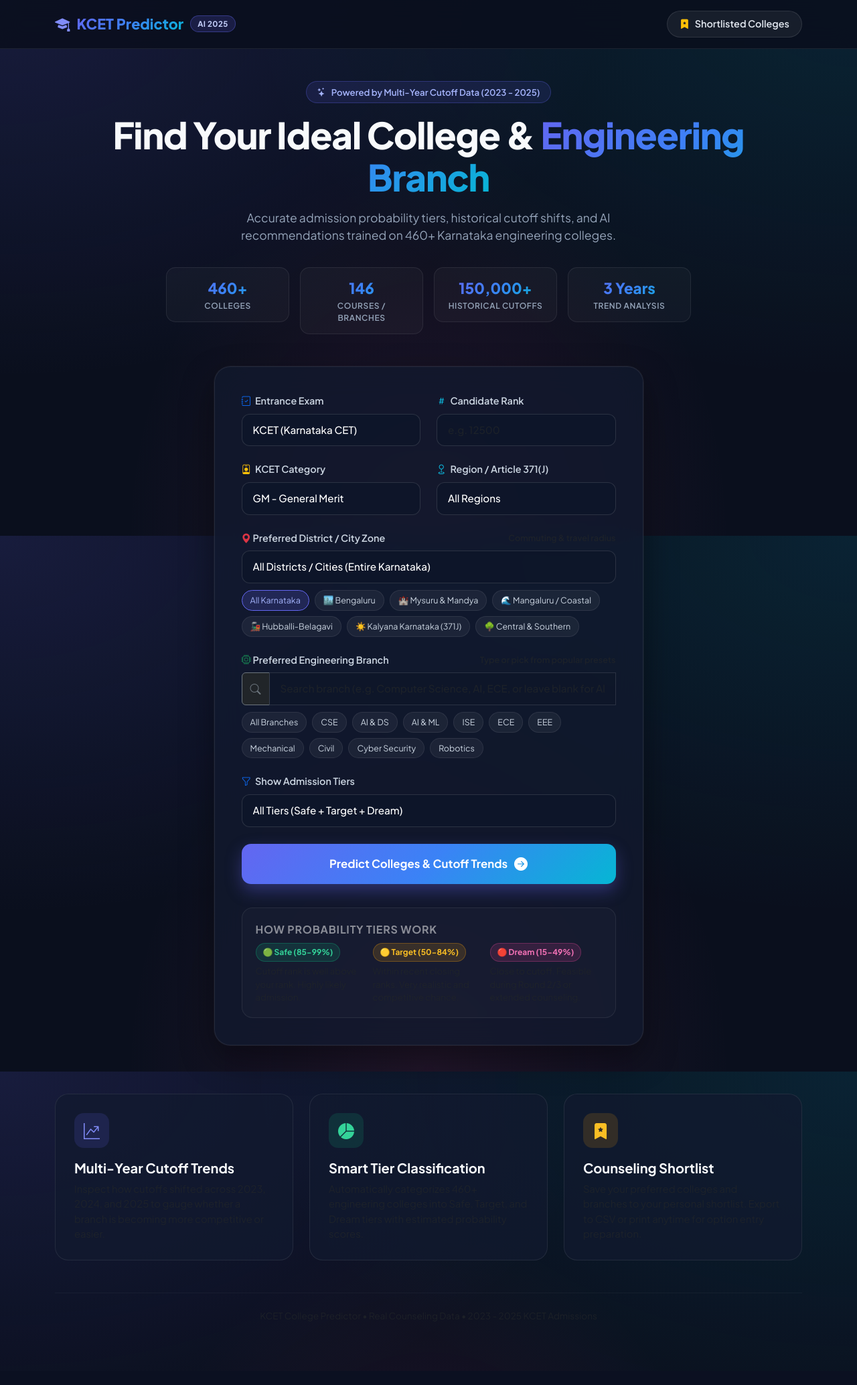
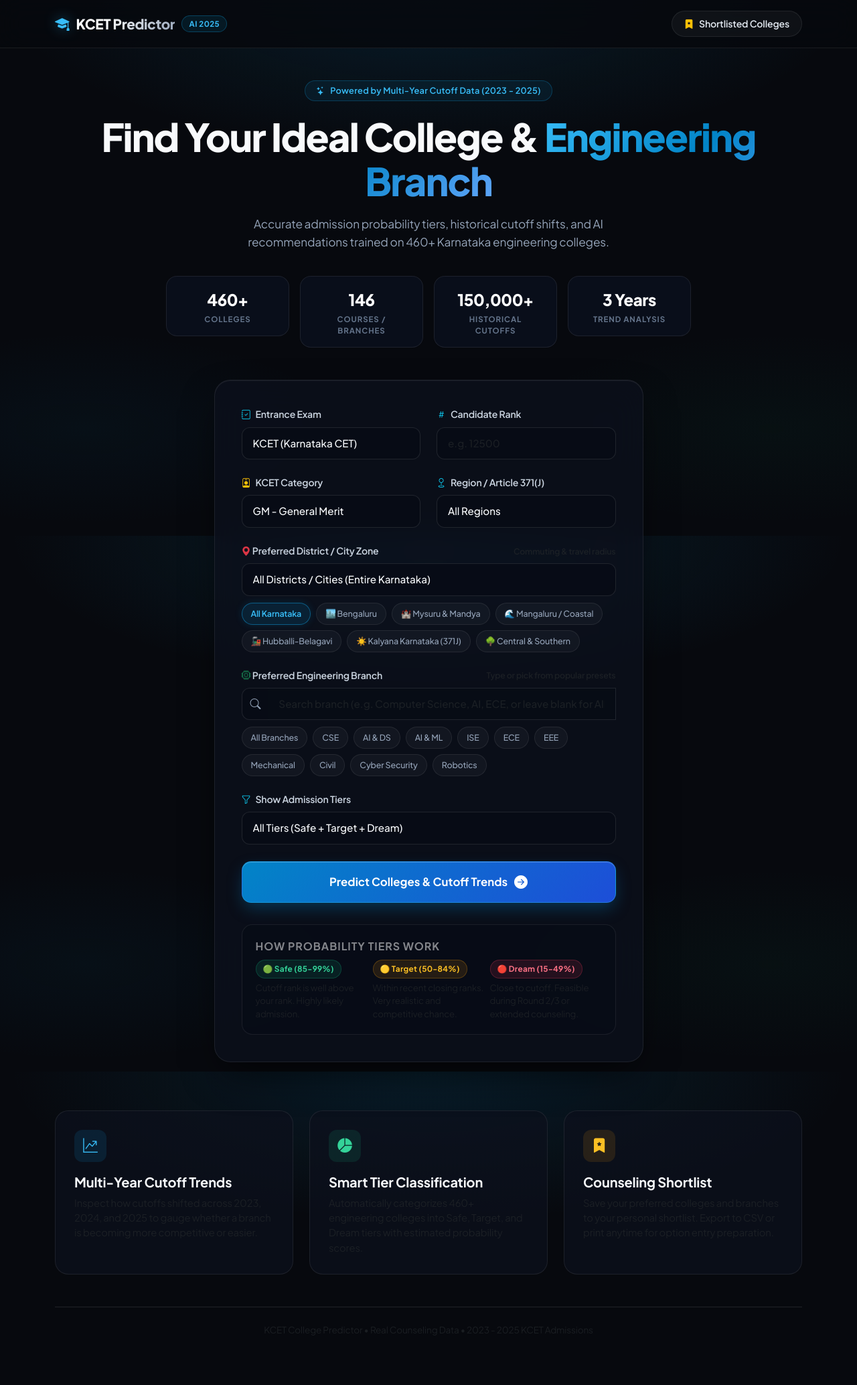
Before and after one commit to Sangu-dev/college-predictor, a Flask app: page / in a window 1280 px wide. Shown: the whole page at 67% size. Before the commit the page ends 1973 px from the top, so only its background shows below. Run offline with Flask 3, Linux system fonts and the light colour scheme.

Commit message:
Redesign UI with minimal, executive obsidian and electric azure theme

```diff
--- a/templates/index.html
+++ b/templates/index.html
@@ -18,38 +18,52 @@
 
     <style>
         :root {
-            --bg-dark: #0a0f1d;
-            --bg-card: rgba(18, 26, 47, 0.75);
+            --bg-base: #07090e;
+            --bg-card: rgba(12, 17, 29, 0.75);
+            --bg-surface: rgba(15, 23, 42, 0.6);
             --border-card: rgba(255, 255, 255, 0.08);
-            --primary-accent: #6366f1;
-            --primary-gradient: linear-gradient(135deg, #6366f1 0%, #3b82f6 50%, #06b6d4 100%);
-            --secondary-gradient: linear-gradient(135deg, #10b981 0%, #06b6d4 100%);
+            --border-card-hover: rgba(56, 189, 248, 0.35);
+            --primary-accent: #0284c7;
+            --accent-cyan: #38bdf8;
+            --accent-blue: #2563eb;
+            --primary-gradient: linear-gradient(135deg, #38bdf8 0%, #0284c7 50%, #2563eb 100%);
+            --btn-gradient: linear-gradient(135deg, #0284c7 0%, #1d4ed8 100%);
             --safe-color: #10b981;
+            --safe-bg: rgba(16, 185, 129, 0.12);
             --target-color: #f59e0b;
-            --dream-color: #ec4899;
+            --target-bg: rgba(245, 158, 11, 0.12);
+            --dream-color: #f43f5e;
+            --dream-bg: rgba(244, 63, 94, 0.12);
             --text-main: #f8fafc;
             --text-muted: #94a3b8;
+            --text-subtle: #64748b;
+        }
+
+        *, *::before, *::after {
+            box-sizing: border-box;
         }
 
         body {
-            background-color: var(--bg-dark);
+            background-color: var(--bg-base);
             background-image:
-                radial-gradient(at 0% 0%, rgba(99, 102, 241, 0.15) 0px, transparent 50%),
-                radial-gradient(at 100% 0%, rgba(6, 182, 212, 0.12) 0px, transparent 50%),
-                radial-gradient(at 50% 100%, rgba(236, 72, 153, 0.1) 0px, transparent 50%);
+                radial-gradient(ellipse 70% 40% at 50% 0%, rgba(14, 165, 233, 0.12), transparent 70%),
+                radial-gradient(ellipse 50% 30% at 90% 80%, rgba(16, 185, 129, 0.04), transparent 60%),
+                radial-gradient(ellipse 50% 30% at 10% 80%, rgba(2, 132, 199, 0.05), transparent 60%);
             background-attachment: fixed;
             min-height: 100vh;
             font-family: 'Plus Jakarta Sans', -apple-system, BlinkMacSystemFont, sans-serif;
             color: var(--text-main);
             overflow-x: hidden;
+            letter-spacing: -0.01em;
         }
 
         /* Navbar */
         .navbar-custom {
-            background: rgba(10, 15, 29, 0.85);
-            backdrop-filter: blur(16px);
+            background: rgba(7, 9, 14, 0.85);
+            backdrop-filter: blur(20px);
             border-bottom: 1px solid var(--border-card);
             padding: 16px 0;
+            transition: all 0.2s ease;
         }
 
         .brand-logo {
@@ -59,45 +73,48 @@
             text-decoration: none;
         }
         .brand-icon {
-            font-size: 1.4rem;
-            color: #818cf8;
+            font-size: 1.35rem;
+            color: var(--accent-cyan);
+            filter: drop-shadow(0 0 10px rgba(56, 189, 248, 0.4));
         }
         .brand-title {
             font-weight: 800;
-            font-size: 1.35rem;
-            background: var(--primary-gradient);
+            font-size: 1.3rem;
+            letter-spacing: -0.02em;
+            background: linear-gradient(135deg, #ffffff 30%, #94a3b8 100%);
             -webkit-background-clip: text;
             -webkit-text-fill-color: transparent;
         }
         .brand-badge {
-            background: rgba(99, 102, 241, 0.18);
-            border: 1px solid rgba(99, 102, 241, 0.4);
-            color: #c7d2fe !important;
+            background: rgba(14, 165, 233, 0.1);
+            border: 1px solid rgba(14, 165, 233, 0.3);
+            color: var(--accent-cyan) !important;
             font-size: 0.72rem;
             font-weight: 700;
             padding: 3px 10px;
             border-radius: 999px;
             letter-spacing: 0.04em;
-            -webkit-text-fill-color: initial !important;
+            -webkit-text-fill-color: var(--accent-cyan) !important;
         }
 
         .nav-btn {
-            background: rgba(255, 255, 255, 0.06);
-            border: 1px solid rgba(255, 255, 255, 0.1);
+            background: rgba(255, 255, 255, 0.04);
+            border: 1px solid rgba(255, 255, 255, 0.08);
             color: #e2e8f0;
             border-radius: 999px;
             padding: 8px 18px;
-            font-size: 0.9rem;
+            font-size: 0.88rem;
             font-weight: 600;
             display: inline-flex;
             align-items: center;
             gap: 8px;
-            transition: all 0.25s ease;
+            transition: all 0.2s ease;
             text-decoration: none;
         }
 
         .nav-btn:hover {
-            background: rgba(255, 255, 255, 0.12);
+            background: rgba(255, 255, 255, 0.09);
+            border-color: rgba(255, 255, 255, 0.16);
             color: #fff;
             transform: translateY(-1px);
         }
@@ -107,90 +124,96 @@
             display: inline-flex;
             align-items: center;
             gap: 8px;
-            padding: 6px 16px;
+            padding: 5px 16px;
             border-radius: 999px;
-            background: rgba(99, 102, 241, 0.12);
-            border: 1px solid rgba(99, 102, 241, 0.3);
-            color: #a5b4fc;
-            font-size: 0.825rem;
+            background: rgba(14, 165, 233, 0.08);
+            border: 1px solid rgba(14, 165, 233, 0.25);
+            color: var(--accent-cyan);
+            font-size: 0.8rem;
             font-weight: 600;
-            margin-bottom: 16px;
+            margin-bottom: 20px;
+            letter-spacing: 0.02em;
         }
 
         .hero-title {
-            font-size: clamp(2.2rem, 5vw, 3.4rem);
+            font-size: clamp(2.3rem, 5.2vw, 3.6rem);
             font-weight: 800;
-            line-height: 1.15;
-            letter-spacing: -0.02em;
-            margin-bottom: 16px;
+            line-height: 1.14;
+            letter-spacing: -0.03em;
+            margin-bottom: 18px;
+            color: #f8fafc;
         }
 
         .gradient-text {
-            background: var(--primary-gradient);
+            background: linear-gradient(135deg, #38bdf8 0%, #0284c7 50%, #60a5fa 100%);
             -webkit-background-clip: text;
             -webkit-text-fill-color: transparent;
         }
 
         .hero-desc {
             color: var(--text-muted);
-            font-size: 1.1rem;
-            max-width: 650px;
-            margin: 0 auto 35px auto;
+            font-size: 1.08rem;
+            max-width: 660px;
+            margin: 0 auto 36px auto;
+            line-height: 1.6;
         }
 
         /* Stats Pill Row */
         .stat-pill {
-            background: rgba(255, 255, 255, 0.03);
+            background: rgba(15, 23, 42, 0.45);
+            backdrop-filter: blur(12px);
             border: 1px solid var(--border-card);
-            border-radius: 14px;
-            padding: 14px 20px;
+            border-radius: 16px;
+            padding: 16px 20px;
             text-align: center;
-            transition: transform 0.2s;
+            transition: all 0.2s cubic-bezier(0.16, 1, 0.3, 1);
         }
         .stat-pill:hover {
-            transform: translateY(-3px);
-            background: rgba(255, 255, 255, 0.05);
+            transform: translateY(-2px);
+            background: rgba(15, 23, 42, 0.65);
+            border-color: var(--border-card-hover);
+            box-shadow: 0 10px 25px -5px rgba(0, 0, 0, 0.5);
         }
         .stat-number {
-            font-size: 1.4rem;
+            font-size: 1.5rem;
             font-weight: 800;
-            background: var(--primary-gradient);
-            -webkit-background-clip: text;
-            -webkit-text-fill-color: transparent;
+            color: #ffffff;
+            letter-spacing: -0.02em;
         }
         .stat-label {
-            font-size: 0.75rem;
-            color: var(--text-muted);
-            font-weight: 600;
+            font-size: 0.72rem;
+            color: var(--text-subtle);
+            font-weight: 700;
             text-transform: uppercase;
-            letter-spacing: 0.05em;
+            letter-spacing: 0.08em;
+            margin-top: 3px;
         }
 
         /* Main Form Card */
         .form-card {
             background: var(--bg-card);
-            backdrop-filter: blur(20px);
+            backdrop-filter: blur(24px);
             border: 1px solid var(--border-card);
             border-radius: 24px;
             padding: 40px;
-            box-shadow: 0 20px 50px rgba(0, 0, 0, 0.4), 0 0 0 1px rgba(255, 255, 255, 0.05);
+            box-shadow: 0 25px 60px -15px rgba(0, 0, 0, 0.65), inset 0 1px 0 rgba(255, 255, 255, 0.06);
             position: relative;
         }
 
         .form-label {
             font-weight: 600;
-            font-size: 0.9rem;
+            font-size: 0.88rem;
             color: #cbd5e1;
             margin-bottom: 8px;
             display: flex;
             align-items: center;
-            gap: 6px;
+            gap: 7px;
         }
 
         .form-control, .form-select {
-            background: rgba(15, 23, 42, 0.85);
-            border: 1px solid rgba(255, 255, 255, 0.12);
-            color: #fff;
+            background: rgba(8, 12, 22, 0.85);
+            border: 1px solid rgba(255, 255, 255, 0.1);
+            color: #f8fafc;
             border-radius: 12px;
             padding: 12px 16px;
             font-size: 0.95rem;
@@ -199,15 +222,28 @@
         }
 
         .form-control:focus, .form-select:focus {
-            background: rgba(15, 23, 42, 0.95);
-            border-color: #6366f1;
-            box-shadow: 0 0 0 4px rgba(99, 102, 241, 0.2);
+            background: rgba(8, 12, 22, 0.95);
+            border-color: #0ea5e9;
+            box-shadow: 0 0 0 3px rgba(14, 165, 233, 0.18);
             color: #fff;
+            outline: none;
         }
 
         .form-select option {
-            background: #0f172a;
-            color: #fff;
+            background: #080c16;
+            color: #f8fafc;
+        }
+
+        .input-group-text {
+            background: rgba(8, 12, 22, 0.85);
+            border: 1px solid rgba(255, 255, 255, 0.1);
+            border-right: none;
+            color: var(--text-muted);
+            border-radius: 12px 0 0 12px;
+        }
+        .input-group .form-control {
+            border-left: none;
+            border-radius: 0 12px 12px 0;
         }
 
         /* Branch Quick Chips */
@@ -219,55 +255,66 @@
         }
 
         .branch-chip {
-            background: rgba(255, 255, 255, 0.05);
+            background: rgba(255, 255, 255, 0.035);
             border: 1px solid rgba(255, 255, 255, 0.08);
             border-radius: 999px;
-            padding: 5px 12px;
+            padding: 6px 13px;
             font-size: 0.78rem;
-            color: #cbd5e1;
+            font-weight: 500;
+            color: var(--text-muted);
             cursor: pointer;
-            transition: all 0.2s;
+            transition: all 0.18s ease;
             user-select: none;
         }
 
-        .branch-chip:hover, .branch-chip.active {
-            background: rgba(99, 102, 241, 0.2);
-            border-color: #6366f1;
-            color: #a5b4fc;
+        .branch-chip:hover {
+            background: rgba(255, 255, 255, 0.08);
+            color: #f1f5f9;
+            border-color: rgba(255, 255, 255, 0.18);
+        }
+
+        .branch-chip.active {
+            background: rgba(14, 165, 233, 0.12);
+            border-color: rgba(14, 165, 233, 0.45);
+            color: var(--accent-cyan);
+            font-weight: 600;
+            box-shadow: 0 0 12px rgba(14, 165, 233, 0.15);
         }
 
         /* Submit Button */
         .btn-predict {
-            background: var(--primary-gradient);
-            border: none;
+            background: var(--btn-gradient);
+            border: 1px solid rgba(56, 189, 248, 0.35);
             color: #fff;
             font-weight: 700;
             font-size: 1.05rem;
-            padding: 15px;
+            padding: 15px 24px;
             border-radius: 14px;
             width: 100%;
             display: flex;
             align-items: center;
             justify-content: center;
             gap: 10px;
-            box-shadow: 0 10px 25px rgba(99, 102, 241, 0.35);
-            transition: all 0.25s ease;
+            box-shadow: 0 10px 25px -3px rgba(2, 132, 199, 0.35), inset 0 1px 0 rgba(255, 255, 255, 0.2);
+            transition: all 0.2s cubic-bezier(0.16, 1, 0.3, 1);
             margin-top: 25px;
+            cursor: pointer;
         }
 
         .btn-predict:hover {
+            background: linear-gradient(135deg, #0ea5e9 0%, #0284c7 100%);
             transform: translateY(-2px);
-            box-shadow: 0 15px 35px rgba(99, 102, 241, 0.45);
+            box-shadow: 0 16px 35px -3px rgba(2, 132, 199, 0.5);
             color: #fff;
         }
 
         /* Tier Explanations */
         .tier-legend {
-            background: rgba(255, 255, 255, 0.02);
+            background: rgba(8, 12, 22, 0.6);
             border: 1px solid var(--border-card);
             border-radius: 16px;
             padding: 20px;
-            margin-top: 35px;
+            margin-top: 32px;
         }
 
         .tier-badge-sample {
@@ -276,12 +323,13 @@
             gap: 6px;
             padding: 4px 10px;
             border-radius: 999px;
-            font-size: 0.75rem;
+            font-size: 0.74rem;
             font-weight: 700;
+            letter-spacing: 0.02em;
         }
-        .badge-safe { background: rgba(16, 185, 129, 0.15); color: #34d399; border: 1px solid rgba(16, 185, 129, 0.3); }
-        .badge-target { background: rgba(245, 158, 11, 0.15); color: #fbbf24; border: 1px solid rgba(245, 158, 11, 0.3); }
-        .badge-dream { background: rgba(236, 72, 153, 0.15); color: #f472b6; border: 1px solid rgba(236, 72, 153, 0.3); }
+        .badge-safe { background: var(--safe-bg); color: #34d399; border: 1px solid rgba(16, 185, 129, 0.25); }
+        .badge-target { background: var(--target-bg); color: #fbbf24; border: 1px solid rgba(245, 158, 11, 0.25); }
+        .badge-dream { background: var(--dream-bg); color: #fb7185; border: 1px solid rgba(244, 63, 94, 0.25); }
 
         /* Feature Cards */
         .feature-card {
@@ -290,21 +338,22 @@
             border-radius: 20px;
             padding: 28px;
             height: 100%;
-            transition: all 0.25s;
+            transition: all 0.25s cubic-bezier(0.16, 1, 0.3, 1);
         }
         .feature-card:hover {
-            transform: translateY(-4px);
-            border-color: rgba(99, 102, 241, 0.3);
-            background: rgba(24, 34, 60, 0.85);
+            transform: translateY(-3px);
+            border-color: var(--border-card-hover);
+            background: rgba(18, 25, 42, 0.85);
+            box-shadow: 0 15px 35px -10px rgba(0, 0, 0, 0.5);
         }
         .feature-icon {
-            width: 52px;
-            height: 52px;
-            border-radius: 14px;
+            width: 48px;
+            height: 48px;
+            border-radius: 12px;
             display: flex;
             align-items: center;
             justify-content: center;
-            font-size: 1.5rem;
+            font-size: 1.35rem;
             margin-bottom: 18px;
         }
 
@@ -393,7 +442,7 @@
                         <div class="row mb-4">
                             <div class="col-6">
                                 <label class="form-label">
-                                    <i class="bi bi-journal-check text-primary"></i> Entrance Exam
+                                    <i class="bi bi-journal-check text-info"></i> Entrance Exam
                                 </label>
                                 <select name="exam" id="examSelect" class="form-select">
                                     <option value="KCET" selected>KCET (Karnataka CET)</option>
@@ -515,7 +564,7 @@
                             </label>
 
                             <div class="input-group">
-                                <span class="input-group-text bg-dark border-secondary text-secondary">
+                                <span class="input-group-text">
                                     <i class="bi bi-search"></i>
                                 </span>
                                 <input type="text" name="branch" id="branchInput" class="form-control"
@@ -547,7 +596,7 @@
                         <!-- Probability Tier Preference -->
                         <div class="mb-4">
                             <label class="form-label">
-                                <i class="bi bi-funnel text-primary"></i> Show Admission Tiers
+                                <i class="bi bi-funnel text-info"></i> Show Admission Tiers
                             </label>
                             <select name="tier" class="form-select">
                                 <option value="All" selected>All Tiers (Safe + Target + Dream)</option>
@@ -566,7 +615,7 @@
 
                     <!-- Tier Breakdown Legend -->
                     <div class="tier-legend">
-                        <div class="fw-bold mb-2 fs-6 text-white-50 text-uppercase" style="letter-spacing: 0.05em; font-size: 0.8rem;">
+                        <div class="fw-bold mb-2 fs-6 text-white-50 text-uppercase" style="letter-spacing: 0.06em; font-size: 0.76rem;">
                             How Probability Tiers Work
                         </div>
                         <div class="row g-2 text-muted" style="font-size: 0.825rem;">
@@ -593,7 +642,7 @@
         <div class="row g-4 mt-5">
             <div class="col-md-4">
                 <div class="feature-card">
-                    <div class="feature-icon" style="background: rgba(99, 102, 241, 0.15); color: #818cf8;">
+                    <div class="feature-icon" style="background: rgba(14, 165, 233, 0.12); color: #38bdf8;">
                         <i class="bi bi-graph-up-arrow"></i>
                     </div>
                     <h5 class="fw-bold mb-2">Multi-Year Cutoff Trends</h5>
@@ -605,7 +654,7 @@
 
             <div class="col-md-4">
                 <div class="feature-card">
-                    <div class="feature-icon" style="background: rgba(16, 185, 129, 0.15); color: #34d399;">
+                    <div class="feature-icon" style="background: rgba(16, 185, 129, 0.12); color: #34d399;">
                         <i class="bi bi-pie-chart-fill"></i>
                     </div>
                     <h5 class="fw-bold mb-2">Smart Tier Classification</h5>
@@ -617,7 +666,7 @@
 
             <div class="col-md-4">
                 <div class="feature-card">
-                    <div class="feature-icon" style="background: rgba(245, 158, 11, 0.15); color: #fbbf24;">
+                    <div class="feature-icon" style="background: rgba(245, 158, 11, 0.12); color: #fbbf24;">
                         <i class="bi bi-bookmark-star-fill"></i>
                     </div>
                     <h5 class="fw-bold mb-2">Counseling Shortlist</h5>
@@ -629,7 +678,7 @@
         </div>
 
         <!-- Footer -->
-        <footer class="text-center text-muted mt-5 py-4 border-top border-secondary border-opacity-10" style="font-size: 0.85rem;">
+        <footer class="text-center text-muted mt-5 py-4 border-top border-white border-opacity-10" style="font-size: 0.85rem;">
             KCET College Predictor &bull; Real Counseling Data &bull; 2023 - 2025 KCET Admissions
         </footer>
 
```
Also changed, not shown: templates/favourites.html (+70 -50 lines), templates/result.html (+166 -141 lines).
